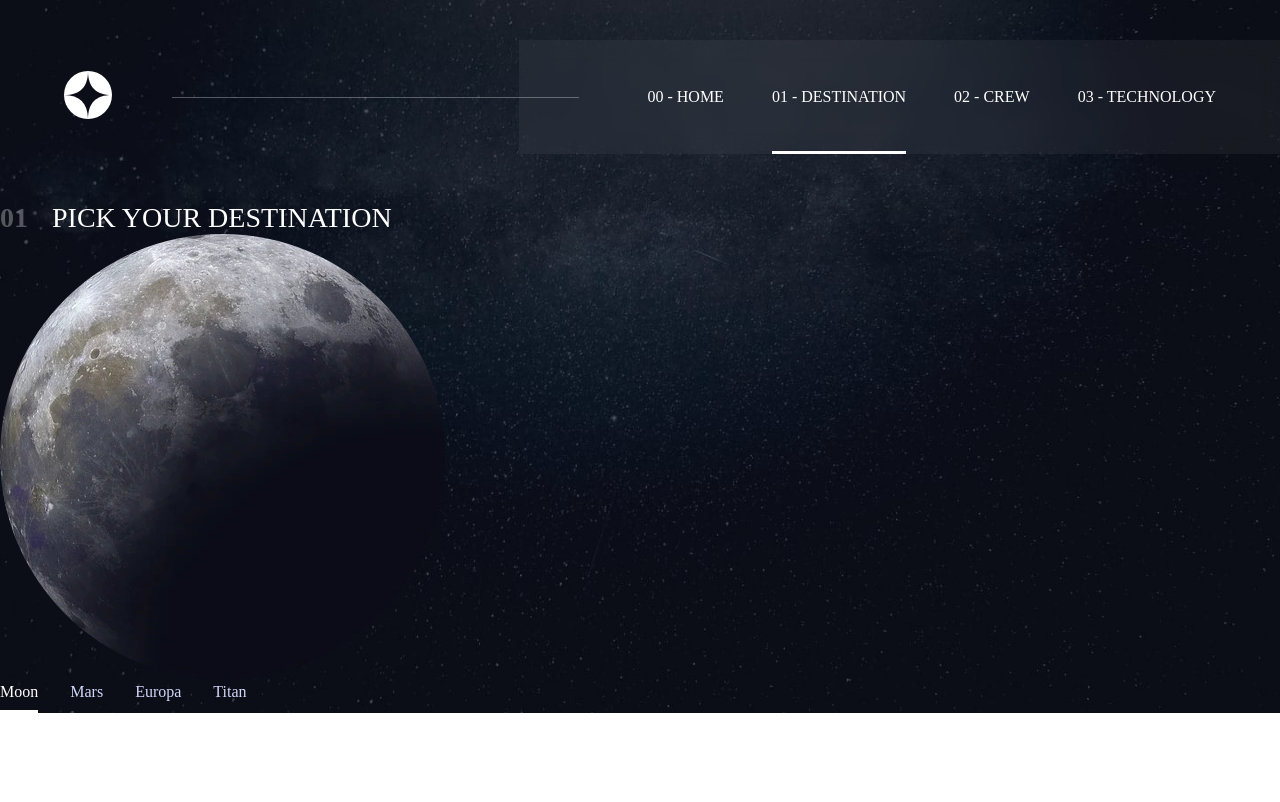
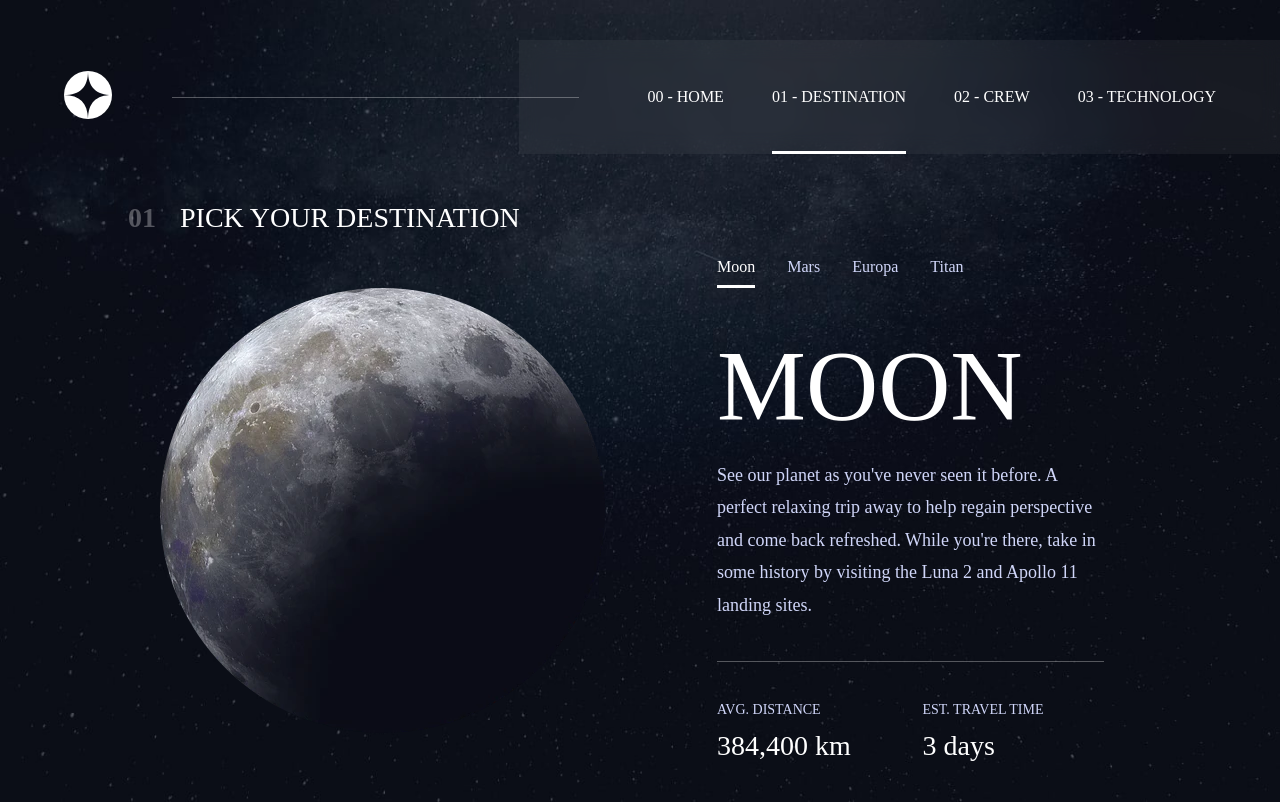
Before and after one commit to gabr7887/10---SpaceTourismWebsite, a React (Vite) app: page / in a window 1280 px wide. Built offline with nearby package versions, Linux system fonts and the light colour scheme.

Commit message:
finalizado estrutura inicial da pagina, falta responsividade

```diff
--- a/src/App.css
+++ b/src/App.css
@@ -42,7 +42,7 @@
   box-sizing: border-box;
 }
 
-body, ul, p, h1{
+body, ul, p, h1, h2, h3{
   padding: 0;
   margin: 0;
 }
--- a/src/components/destination/Destination.jsx
+++ b/src/components/destination/Destination.jsx
@@ -14,24 +14,32 @@ const Destination = () => {
       title: 'Moon',
       text: "See our planet as you've never seen it before. A perfect relaxing trip away to help regain perspective and come back refreshed. While you're there, take in some history by visiting the Luna 2 and Apollo 11 landing sites.",
       index: 0,
+      distancia: '384,400 km',
+      tempo: '3 days',
     },
     {
       photo: Mars,
       title: 'Mars',
       text: "Don't forget to pack your hiking boots. You'll need them to tackle Olympus Mons, the tallest planetary mountain in our solar system. It's two and a half times the size of Everest!",
       index: 1,
+      distancia: '225 MIL. km',
+      tempo: '9 months',
     },
     {
       photo: Europa,
       title: 'Europa',
       text: "The smallest of the four Galilean moons orbiting Jupiter, Europa is a winter lover's dream. With an icy surface, it's perfect for a bit of ice skating, curling, hockey, or simple relaxation in your snug wintery cabin.",
       index: 2,
+      distancia: '628 MIL. km',
+      tempo: '3 years',
     },
     {
       photo: Titan,
       title: 'Titan',
       text: 'The only moon known to have a dense atmosphere other than Earth, Titan is a home away from home (just a few hundred degrees colder!). As a bonus, you get striking views of the Rings of Saturn.',
       index: 3,
+      distancia: '1.6 BIL. km',
+      tempo: '7 years',
     },
   ];
 
@@ -50,6 +58,7 @@ const Destination = () => {
           <div className={style.photoDiv}>
             <img src={itens[activeItem].photo} alt="foto do astro celeste" />
           </div>
+          <div className={style.right}>
             <ul className={style.nav}>
               {itens.map((item) => (
                 <li
@@ -63,7 +72,25 @@ const Destination = () => {
                 </li>
               ))}
             </ul>
-          <div className={style.content}></div>
+            <div className={style.content}>
+              <h1 className={style.itemTitle}>{itens[activeItem].title}</h1>
+              <p className={style.itemText}>{itens[activeItem].text}</p>
+              <div className={style.infoDiv}>
+                <div className={style.infoSubDiv}>
+                  <h3 className={style.infoTitle}>AVG. DISTANCE</h3>
+                  <span className={style.infoValue}>
+                    {itens[activeItem].distancia}
+                  </span>
+                </div>
+                <div className={style.infoSubDiv}>
+                  <h3 className={style.infoTitle}>EST. TRAVEL TIME</h3>
+                  <span className={style.infoValue}>
+                    {itens[activeItem].tempo}
+                  </span>
+                </div>
+              </div>
+            </div>
+          </div>
         </div>
       </div>
     </div>
--- a/src/components/destination/Destination.module.css
+++ b/src/components/destination/Destination.module.css
@@ -8,16 +8,41 @@
   background-image: url('../../assets/destination/background-destination-desktop.jpg');
 }
 
+.subContainer{
+  width: 80%;
+  margin: 0 auto;
+}
+
+.mainContainer{
+  display: grid;
+  grid-template-columns: 1fr 1fr;
+  gap: var(--s400);
+  margin-bottom: var(--s500);
+}
+
 .title{
   font: var(--font5);
   color: var(--white);
   display: flex;
   gap: var(--s300);
+  margin-bottom: var(--s300);
 }
 
 .title span{
   font-weight: 700;
   opacity: 0.3;
+}
+
+.photoDiv{
+  grid-row: 1/-1;
+  display: flex;
+  align-items: center;
+  justify-content: center;
+  padding: 0 var(--s400);
+}
+
+.right{
+  padding: 0 var(--s600);
 }
 
 .nav{
@@ -61,3 +86,39 @@
 .navItem:hover::after{
   background-color: hsla(0 0 100 / 30%);
 }
+
+.itemTitle{
+  font: var(--font2);
+  color: var(--white);
+  text-transform: uppercase;
+  padding: var(--s500) 0 var(--s200) 0;
+}
+
+.itemText{
+  font: var(--font9);
+  color: var(--blue-300);
+  padding-bottom: var(--s500);
+  border-bottom: 1px solid hsla(0 0 100 / 30%);
+}
+
+.infoDiv{
+  margin-top: var(--s500);
+  display: grid;
+  grid-template-columns: 1fr 1fr;
+  gap: var(--s300);
+}
+
+.infoSubDiv{
+  display: grid;
+  gap: var(--s150);
+}
+
+.infoTitle{
+  font: var(--font7);
+  color: var(--blue-300);
+}
+
+.infoValue{
+  font: var(--font6);
+  color: var(--white);
+}
```
Lines whose indentation alone changed are shown as unchanged.
